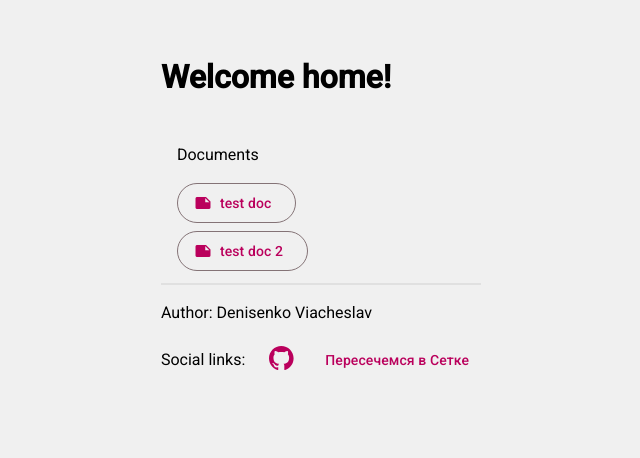
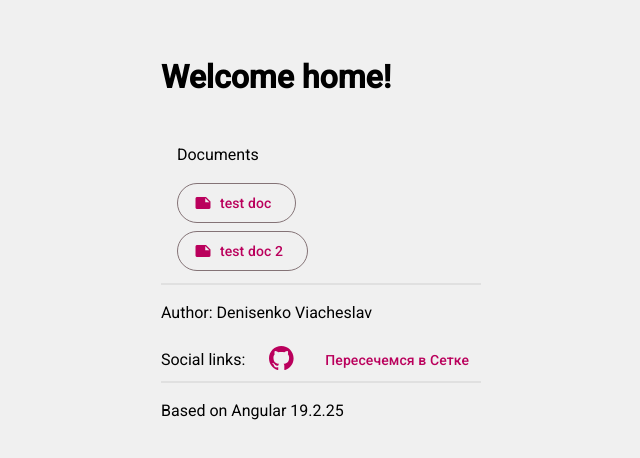
Before and after one commit to steel-one/docs, an Angular app: page /home in a window 1280 px wide. Shown: the top 458 px of the page, without its empty margins (319-959 px from the left). Built offline with nearby package versions, Linux system fonts and the light colour scheme.

Commit message:
Angular VERSION

```diff
--- a/src/app/home/home.component.html
+++ b/src/app/home/home.component.html
@@ -56,3 +56,5 @@
     </div>
   </div>
 </div>
+<div class="divider" role="separator" aria-label="Divider"></div>
+<p>Based on Angular {{ version }}</p>
--- a/src/app/home/home.component.ts
+++ b/src/app/home/home.component.ts
@@ -1,5 +1,5 @@
 import { AsyncPipe } from '@angular/common';
-import { Component } from '@angular/core';
+import { Component, VERSION } from '@angular/core';
 import { MatButtonModule } from '@angular/material/button';
 import { MatIconModule } from '@angular/material/icon';
 import { MatListModule } from '@angular/material/list';
@@ -16,6 +16,7 @@ import { DocumentService } from '../services/document.service';
   styleUrl: './home.component.scss',
 })
 export class HomeComponent {
+  version = VERSION.full;
   documents$ = new BehaviorSubject<IDocument[]>([]);
 
   constructor(private documentService: DocumentService) {
```
